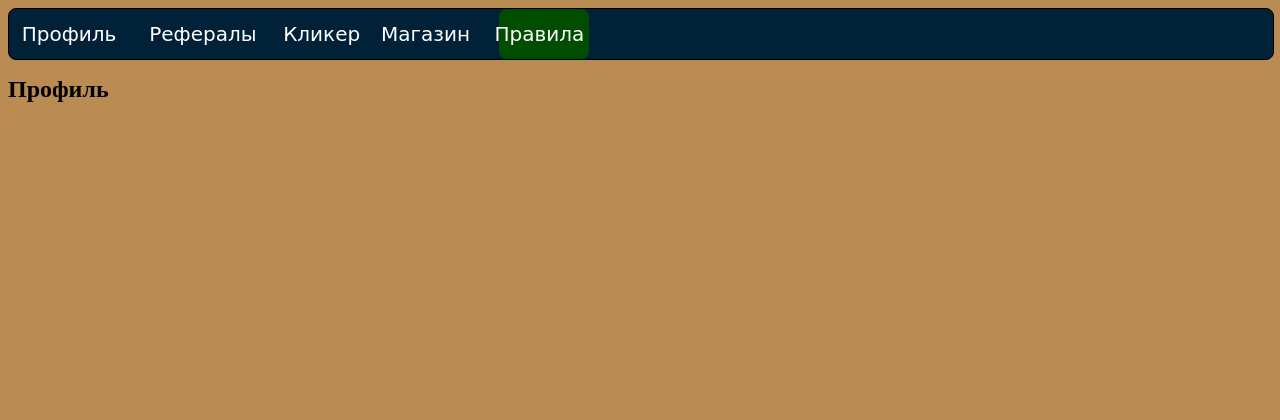
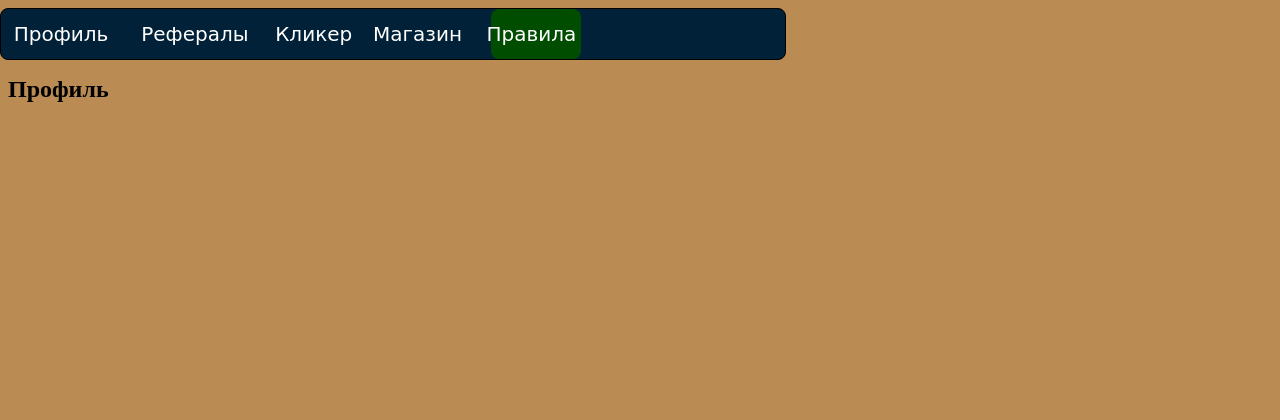
Before and after one commit to Dvutis/dvutis.github.io, a PHP site: page / in a window 1280 px wide. Shown: the top 420 px of the page. Run offline with PHP 8.4, Linux system fonts and the light colour scheme.

Commit message:
Update main.css

```diff
--- a/dlicker/main.css
+++ b/dlicker/main.css
@@ -1,5 +1,3 @@
-
-
 @media screen and (max-width: 610px) { #footer { width:100%; } }
 html{height: 100%;}
 body {position:relative; min-height: 100%;}
@@ -9,10 +7,11 @@ footer{position:absolute; bottom: 0; left: 0; right: 0;}
 
 
 nav {
+  right: 19.55%;
   font-family: cursive;
   margin: auto;
   position: relative;
-  width: 100%;
+  width: 62%;
   height: 50px;
   background-color: #002137;
   border: 1px solid black;
```
